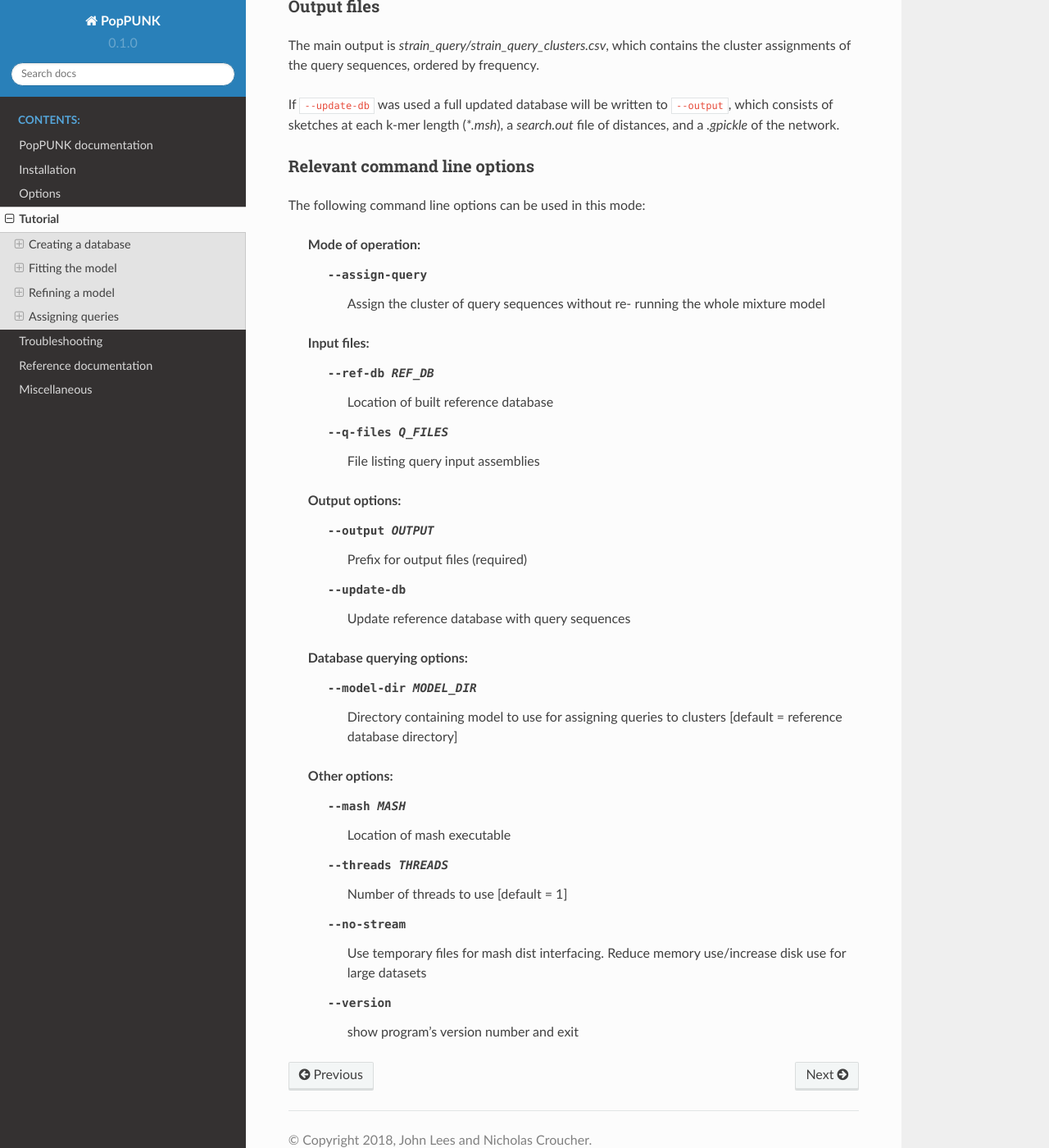
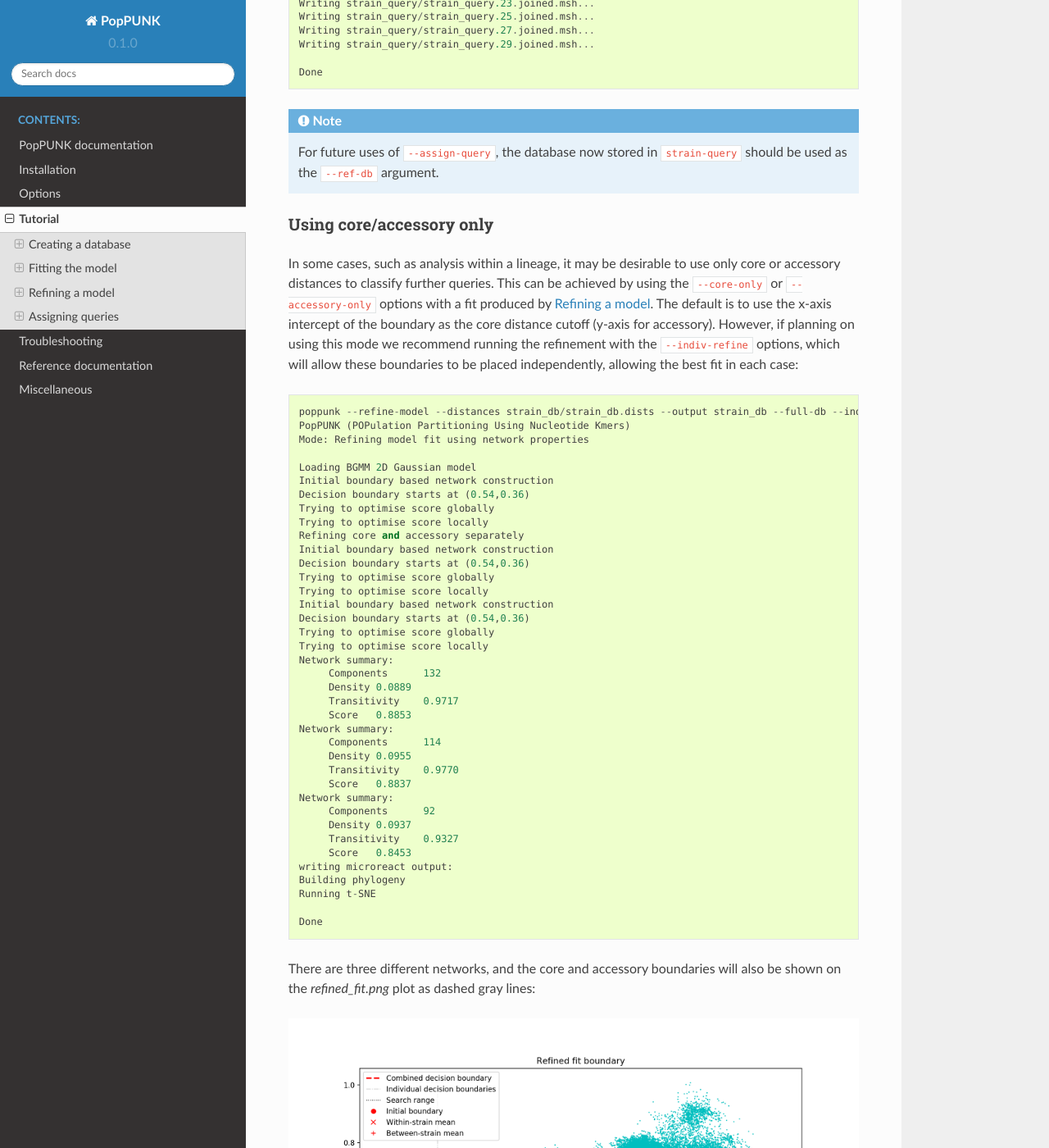
Before and after one commit to bacpop/PopPUNK, a Sphinx documentation site: the page built from docs/tutorial.rst, in a window 1280 px wide and 1400 px high, scrolled down 19005 px. Shown: the whole window at 82% size. Built offline with Sphinx 7.4.7 and the Read the Docs theme 2.0.0, drawn with Linux system fonts in a browser that asks for light colours; some of the changed text lies outside the part shown.

Commit message:
Update docs with new options + individual refinement mode

```diff
--- a/docs/tutorial.rst
+++ b/docs/tutorial.rst
@@ -446,6 +446,11 @@ Which, looking at the `microreact output <https://microreact.org/project/SJxxLMc
    :alt:  The refined fit, in microreact
    :align: center
 
+The core and accessory distances can also be used on their own.
+Add the ``--indiv-refine`` option to refine the fit to these two distances
+independently (see :ref:`indiv-refine` for more information).
+
+
 Output files
 ^^^^^^^^^^^^
 The files are as for ``--fit-model`` (:ref:`fit-files`), and also include:
@@ -453,6 +458,9 @@ The files are as for ``--fit-model`` (:ref:`fit-files`), and also include:
 * strain_db_refined_fit.png -- A plot of the new linear boundary, and core and
   accessory distances coloured by assignment to either side of this boundary.
 * strain_db_refined_fit.npz -- The saved parameters of the refined fit.
+
+If ``--indiv-refine`` was used, a copy of the *_clusters.csv* and network *.gpickle*
+files for core and accessory only will also be produced.
 
 Relevant command line options
 ^^^^^^^^^^^^^^^^^^^^^^^^^^^^^
@@ -481,6 +489,8 @@ The following command line options can be used in this mode:
      --manual-start MANUAL_START
                            A file containing information for a start point. See
                            documentation for help.
+     --indiv-refine        Also run refinement for core and accessory
+                           individually
      --no-local            Do not perform the local optimization step (speed up
                            on very large datasets)
 
@@ -522,7 +532,8 @@ containing the model fit and distances.
 
 .. note::
    It is possible to specify a model fit in a separate directory from the
-   distance sketches using ``--model-dir``.
+   distance sketches using ``--model-dir``. Similarly a clustering and network
+   can be specified using ``--previous-clustering``.
 
 First, distances between queries and
 sequences in the reference database will be calculated. The model fit (whether mixture model,
@@ -643,6 +654,66 @@ will be updated to reflect this if ``--update-db`` was used::
    For future uses of ``--assign-query``, the database now stored in
    ``strain-query`` should be used as the ``--ref-db`` argument.
 
+.. _indiv-refine:
+
+Using core/accessory only
+^^^^^^^^^^^^^^^^^^^^^^^^^
+In some cases, such as analysis within a lineage, it may be desirable to use
+only core or accessory distances to classify further queries. This can be
+achieved by using the ``--core-only`` or ``--accessory-only`` options with
+a fit produced by :ref:`refine-model`. The default is to use the x-axis
+intercept of the boundary as the core distance cutoff (y-axis for accessory).
+However, if planning on using this mode we recommend running the refinement
+with the ``--indiv-refine`` options, which will allow these boundaries to be
+placed independently, allowing the best fit in each case::
+
+   poppunk --refine-model --distances strain_db/strain_db.dists --output strain_db --full-db --indiv-refine --ref-db strain_db --threads 4
+   PopPUNK (POPulation Partitioning Using Nucleotide Kmers)
+   Mode: Refining model fit using network properties
+
+   Loading BGMM 2D Gaussian model
+   Initial boundary based network construction
+   Decision boundary starts at (0.54,0.36)
+   Trying to optimise score globally
+   Trying to optimise score locally
+   Refining core and accessory separately
+   Initial boundary based network construction
+   Decision boundary starts at (0.54,0.36)
+   Trying to optimise score globally
+   Trying to optimise score locally
+   Initial boundary based network construction
+   Decision boundary starts at (0.54,0.36)
+   Trying to optimise score globally
+   Trying to optimise score locally
+   Network summary:
+   	Components	132
+   	Density	0.0889
+   	Transitivity	0.9717
+   	Score	0.8853
+   Network summary:
+   	Components	114
+   	Density	0.0955
+   	Transitivity	0.9770
+   	Score	0.8837
+   Network summary:
+   	Components	92
+   	Density	0.0937
+   	Transitivity	0.9327
+   	Score	0.8453
+   writing microreact output:
+   Building phylogeny
+   Running t-SNE
+
+   Done
+
+There are three different networks, and the core and accessory boundaries will
+also be shown on the *refined_fit.png* plot as dashed gray lines:
+
+.. image:: indiv_refine.png
+   :alt:  Refining fit with core and accessory individuals independently
+   :align: center
+
+
 Output files
 ^^^^^^^^^^^^
 The main output is *strain_query/strain_query_clusters.csv*, which contains the
@@ -673,6 +744,14 @@ The following command line options can be used in this mode:
                            Directory containing model to use for assigning
                            queries to clusters [default = reference database
                            directory]
+     --previous-clustering PREVIOUS_CLUSTERING
+                           Directory containing previous cluster definitions and
+                           network [default = use that in the directory
+                           containing the model]
+     --core-only           Use a core-distance only model for assigning queries
+                           [default = False]
+     --accessory-only      Use an accessory-distance only model for assigning
+                           queries [default = False]
 
    Other options:
      --mash MASH           Location of mash executable
```
Also changed, not shown: docs/options.rst (+15 -2 lines), docs/indiv_refine.png (added).
